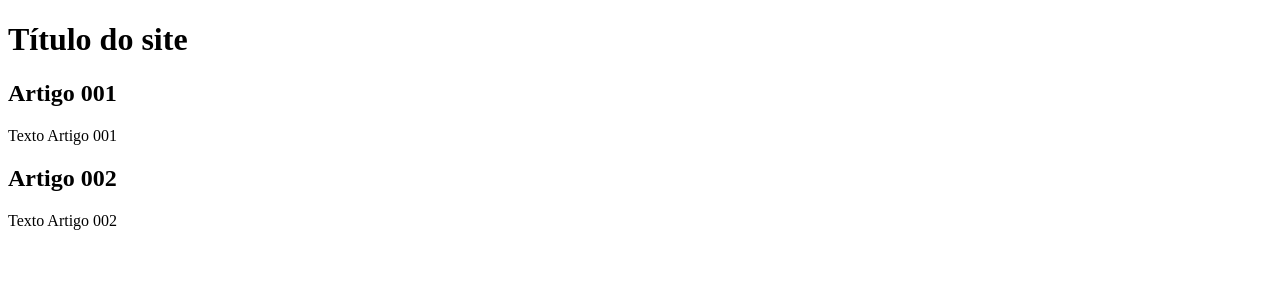
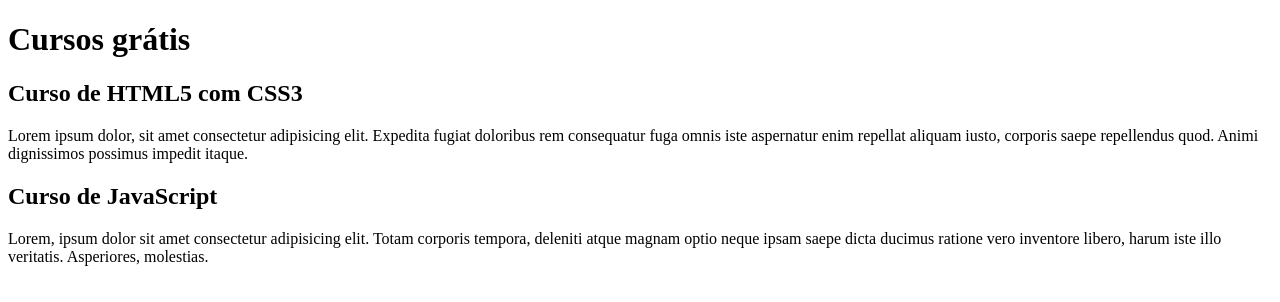
Before and after one commit to AndreMilanii/Projeto-site, a plain HTML site: page Index.html in a window 1280 px wide. Drawn offline with Linux system fonts and the light colour scheme.

Commit message:
Update Index.html

```diff
--- a/Index.html
+++ b/Index.html
@@ -4,20 +4,20 @@
     <meta charset="UTF-8">
     <meta http-equiv="X-UA-Compatible" content="IE=edge">
     <meta name="viewport" content="width=device-width, initial-scale=1.0">
-    <title>Document</title>
+    <title>Título do site</title>
 </head>
 <body>
     <main></main>
         <header>
-            <h1>Título do site</h1>
+            <h1>Cursos grátis</h1>
         </header>
         <article>
-            <h2>Artigo 001</h2>
-            <p>Texto Artigo 001</p>
+            <h2>Curso de HTML5 com CSS3</h2>
+            <p>Lorem ipsum dolor, sit amet consectetur adipisicing elit. Expedita fugiat doloribus rem consequatur fuga omnis iste aspernatur enim repellat aliquam iusto, corporis saepe repellendus quod. Animi dignissimos possimus impedit itaque.</p>
         </article>
         <article>
-            <h2>Artigo 002</h2>
-            <p>Texto Artigo 002</p>
+            <h2>Curso de JavaScript</h2>
+            <p>Lorem, ipsum dolor sit amet consectetur adipisicing elit. Totam corporis tempora, deleniti atque magnam optio neque ipsam saepe dicta ducimus ratione vero inventore libero, harum iste illo veritatis. Asperiores, molestias.</p>
         </article>
 </body>
 </html>
```
